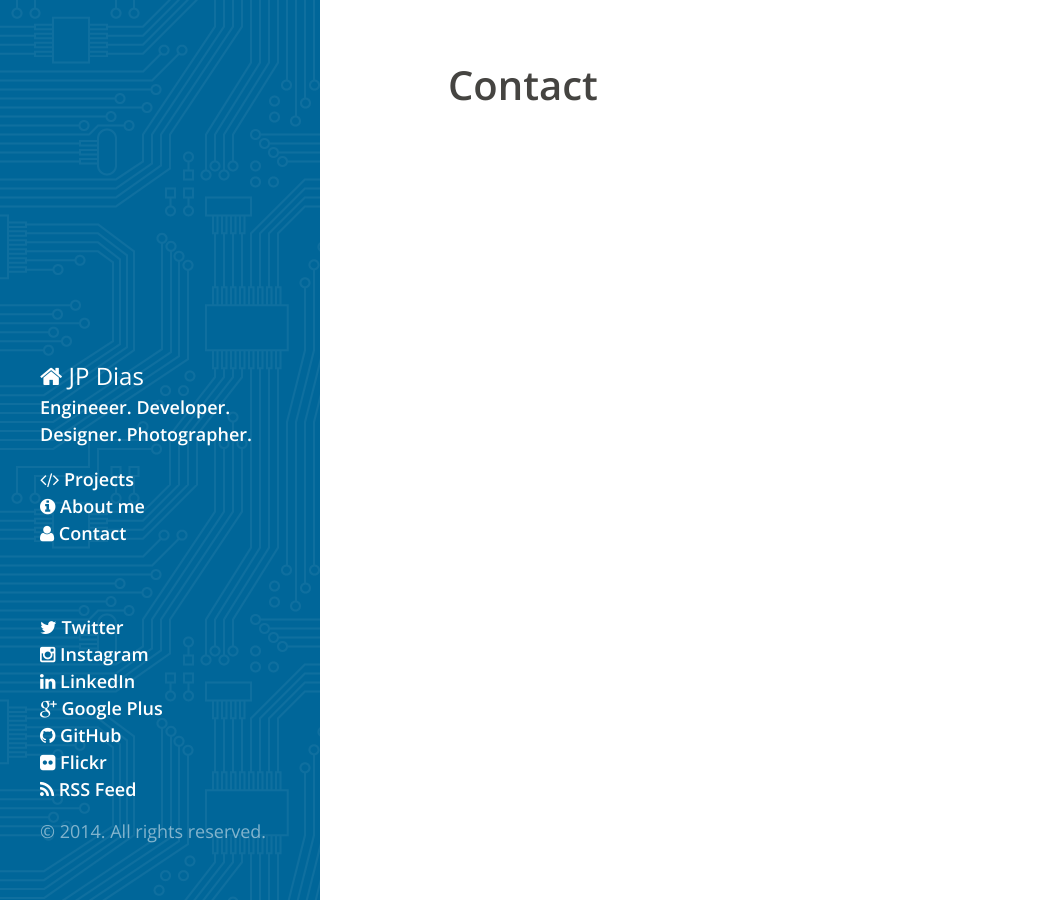
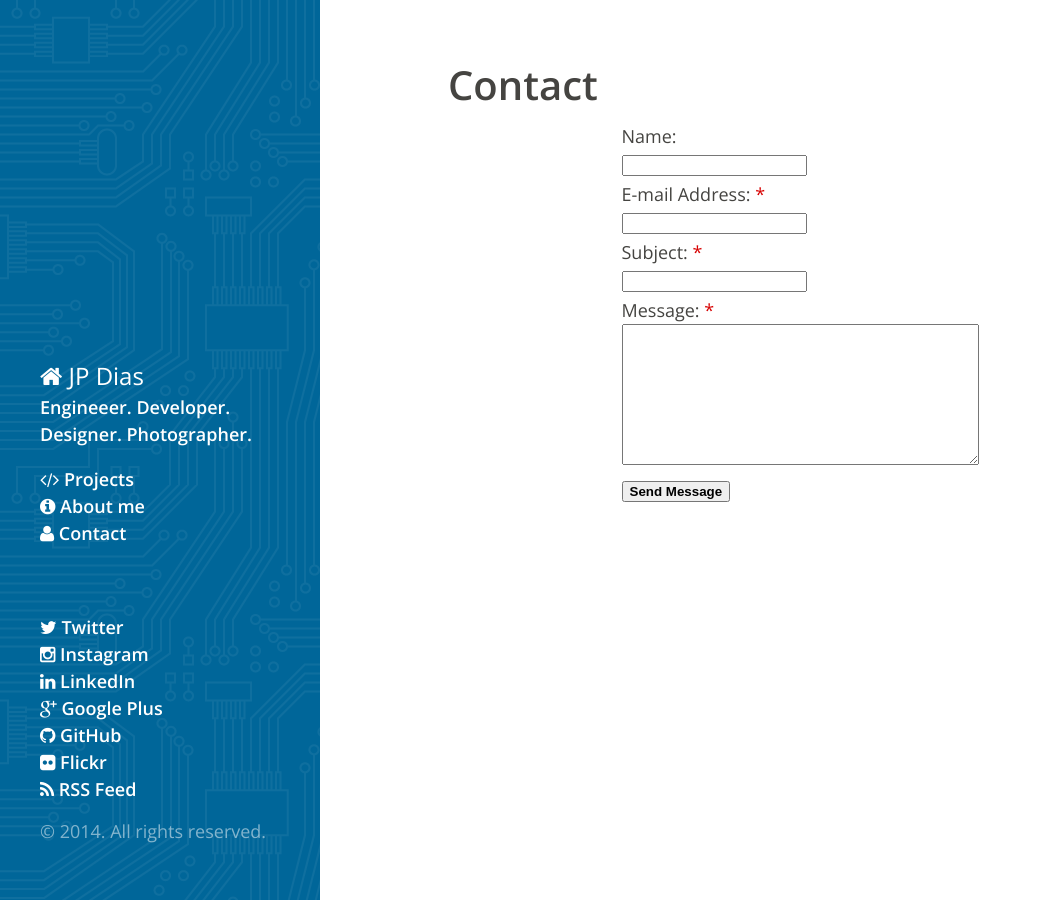
Before and after one commit to jpdias/jpdias.github.io, a Jekyll site: the page built from contact.html, in a window 1280 px wide. Shown: the whole page, without its empty margins (0-1042 px from the left). Built offline with Jekyll 4.4.1, drawn with Linux system fonts in a browser that asks for light colours; Markdown is read by kramdown in place of the engine named in the settings.

Commit message:
contact form change

```diff
--- a/contact.html
+++ b/contact.html
@@ -7,16 +7,20 @@ title: Contact
 
   <h1 class="page-title">Contact</h1>
 
-	<!-- Do not change the code! -->
-
-	<script type="text/javascript">
-	(function(d, t){
-	   var g = d.createElement(t),
-		   s = d.getElementsByTagName(t)[0];
-	   g.src = "http://www.foxyform.com/js.php?id=518727&sec_hash=c508550731e&width=350px";
-	   s.parentNode.insertBefore(g, s);
-	}(document, "script"));
-	</script>
-	<!-- Do not change the code! -->
-
+  <div>
+	<center>
+		<script language="javascript">var sa_email_id = '13593-baef2';var sa_sent_text = 'Thank you for contacting us. We will get back to you soon.';</script>
+		<script language="javascript" src="http://s1.smartaddon.com/sa_htmlform.js"></script>
+		<div id="sa_contactdiv">
+		<form name=sa_htmlform style="margin:0px" onsubmit="return sa_contactform()">
+			<table>
+			<tr><td>Name:<br><input type="text" name="name" /></td></tr>
+			<tr><td>E-mail Address: <span style="color:#D70000">*</span><br><input type="text" name="email" required="true" /></td></tr>
+			<tr><td>Subject: <span style="color:#D70000">*</span><br><input type="text" name="subject" required="true" /></td></tr>
+			<tr><td>Message: <span style="color:#D70000">*</span><br><textarea name="message" cols="42" rows="9" required="true"></textarea></td></tr>
+			<tr><td><input type="submit" value="Send Message" style="font-weight:bold"></td></tr>
+			</table>
+		</form>
+	</center>
+   </div>
 </div>
```
